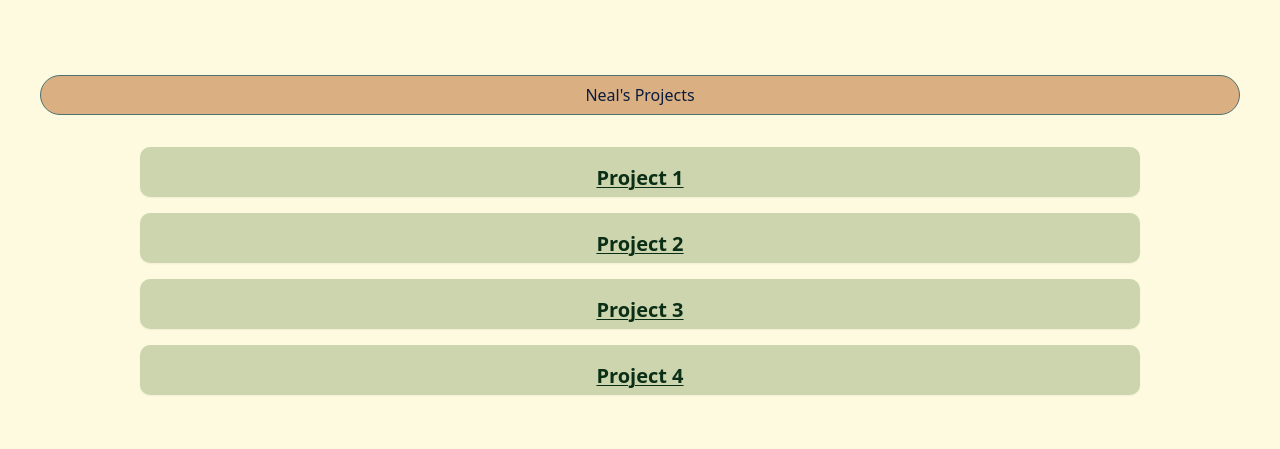
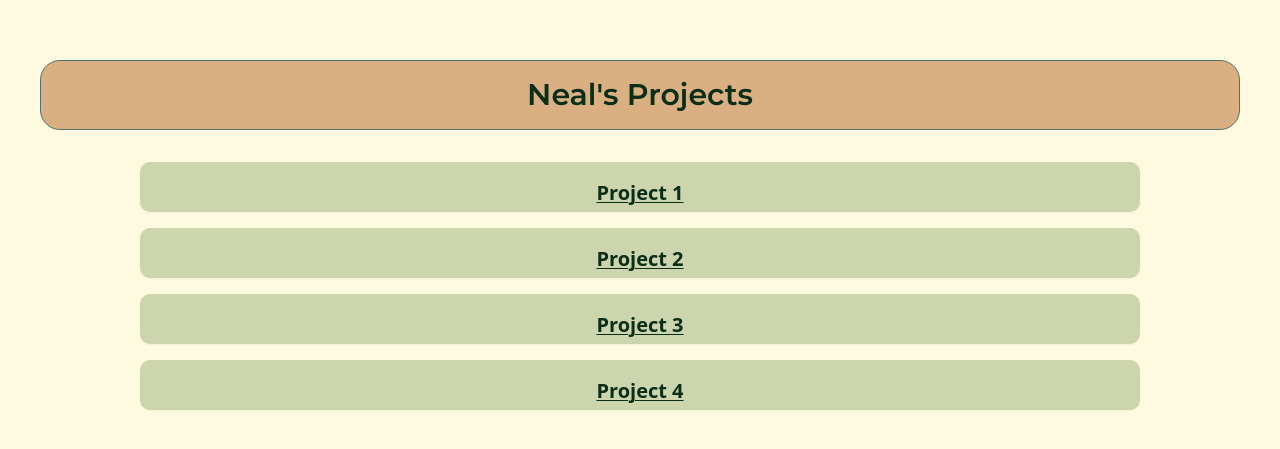
Before and after one commit to W0odyyy/FrontEnd, a website built with Vite: page Personal Portfolio/01/projects.html in a window 1280 px wide. Shown: the part 149-598 px from the top of the page. Built offline with nearby package versions, Linux system fonts and the light colour scheme.

Commit message:
Added Google font links to <head>

```diff
--- a/Personal Portfolio/01/projects.html
+++ b/Personal Portfolio/01/projects.html
@@ -4,15 +4,27 @@
 		<meta charset="UTF-8" />
 		<meta name="viewport" content="width=device-width, initial-scale=1.0" />
 		<title>Neal's Projects</title>
+
+		<link rel="preconnect" href="https://fonts.googleapis.com" />
+		<link rel="preconnect" href="https://fonts.gstatic.com" crossorigin />
+		<link
+			href="https://fonts.googleapis.com/css2?family=Montserrat:ital,wght@0,100..900;1,100..900&family=Open+Sans:ital,wght@0,300..800;1,300..800&display=swap"
+			rel="stylesheet"
+		/>
+
 		<link rel="stylesheet" href="src/output.css" />
 	</head>
 	<body
 		class="bg-[#fefae0] text-[#0b1b3d] font-sans text-center flex flex-col justify-center items-center min-h-screen"
 	>
 		<header
-			class="sticky top-0 w-full max-w-[1200px] h-[40px] mx-auto px-8 py-2 bg-[#d4a373]/85 flex justify-center items-center border border-[#4e706f] backdrop-blur-[1px] rounded-[20px] z-10"
+			class="sticky top-0 w-full max-w-[1200px] mx-auto px-8 py-4 bg-[#d4a373]/85 flex justify-center items-center border border-[#4e706f] backdrop-blur-[1px] rounded-[20px] z-10"
 		>
-			<h1>Neal's Projects</h1>
+			<h1
+				class="font-['Montserrat'] font-semibold text-[#0a2e16] text-2xl md:text-3xl text-center"
+			>
+				Neal's Projects
+			</h1>
 		</header>
 		<main class="w-full">
 			<div id="projects" class="w-full px-4 my-8">
```
Also changed, not shown: Personal Portfolio/01/src/output.css.
